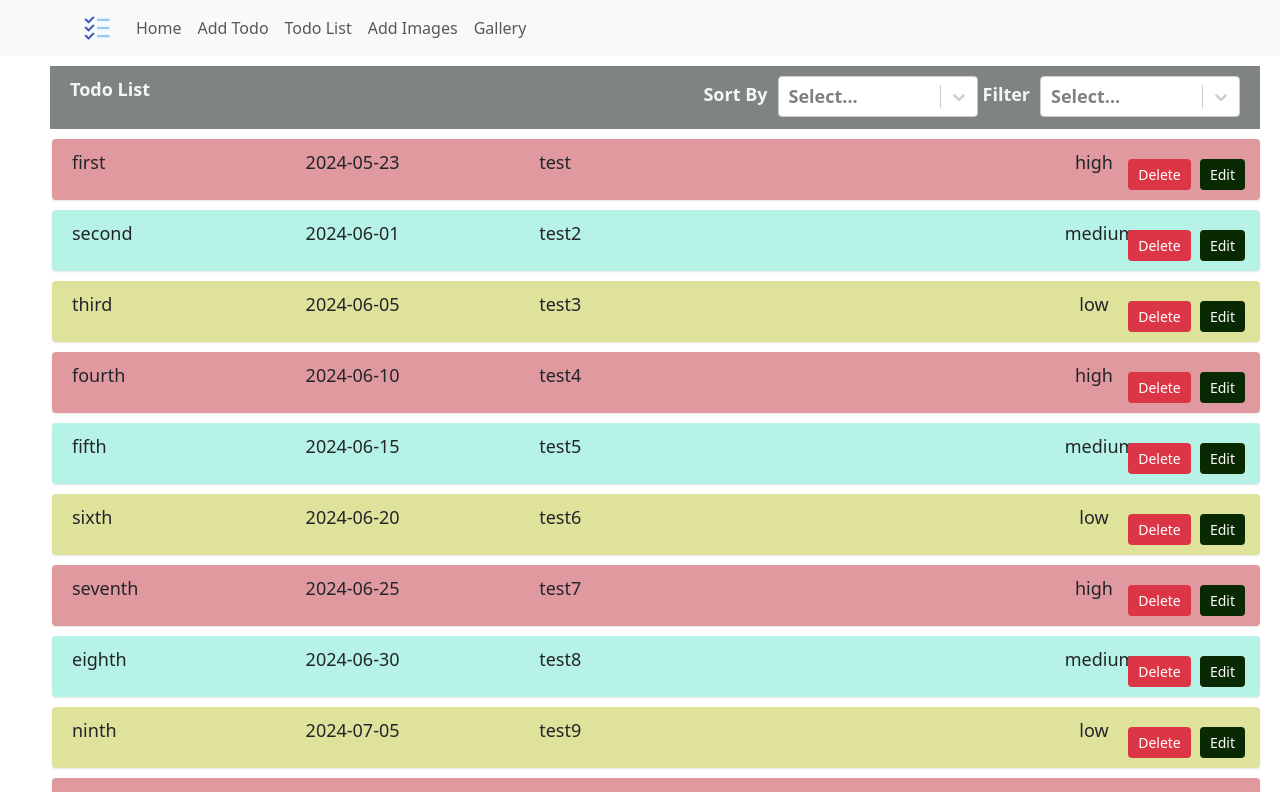
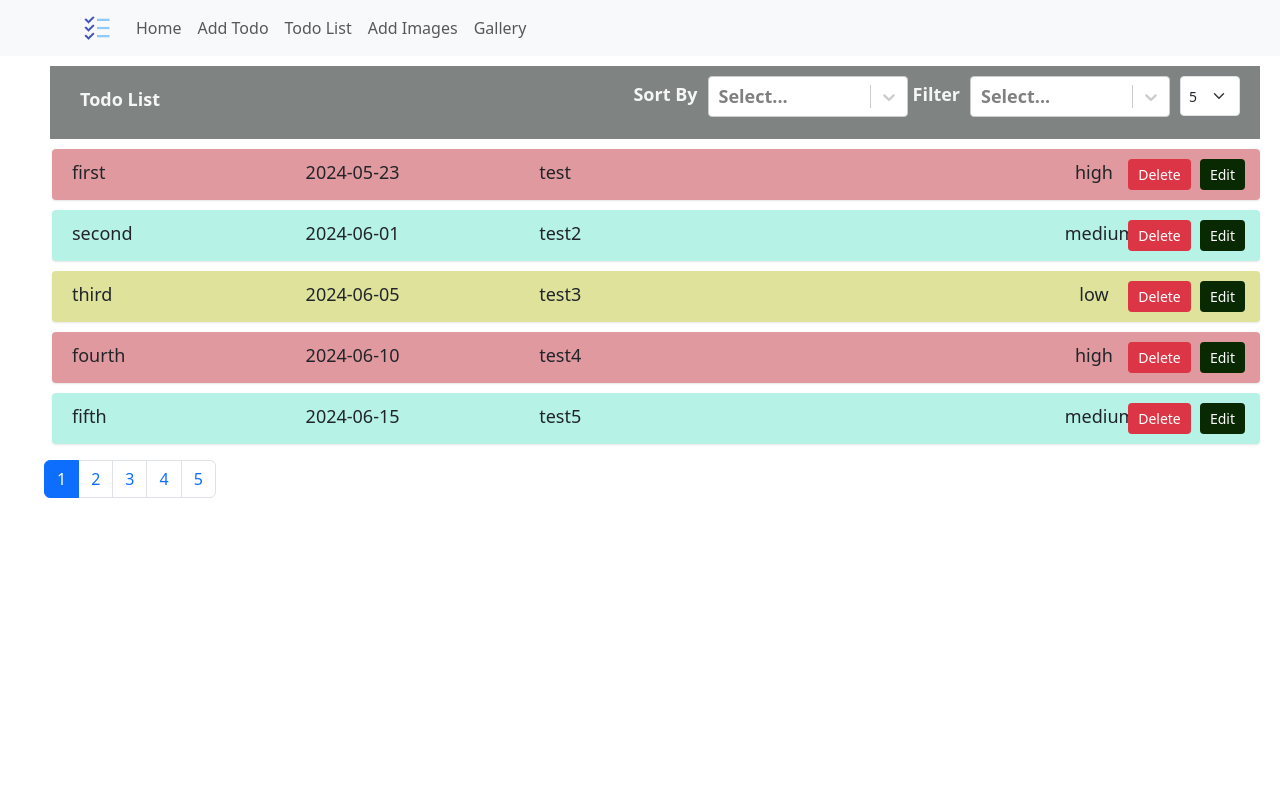
Before and after one commit to Sarman-Dasa/todo-app, a React (Create React App) app: page /todo-list in a window 1280 px wide. Shown: the top 792 px of the page. Built offline with nearby package versions, Linux system fonts and the light colour scheme.

Commit message:
Add Priority wise todo count into dashboard and route redirection & get route query string data & create pagination component for todo list & add image delete functionality & fileupload & todo list ui changes

```diff
--- a/src/Component/Dashboard.js
+++ b/src/Component/Dashboard.js
@@ -1,8 +1,40 @@
-import React from "react";
+import React, { useEffect, useState } from "react";
 import { Card } from "react-bootstrap";
+import { useSelector } from "react-redux";
 import { Link } from "react-router-dom";
+import OverlayTrigger from "react-bootstrap/OverlayTrigger";
+import Tooltip from "react-bootstrap/Tooltip";
+import { useNavigate, createSearchParams } from "react-router-dom";
 
 export default function Dashboard() {
+  const todoList = useSelector((state) => state.todos.todos);
+  const [todoCount, setTodoCount] = useState({ high: 0, medium: 0, low: 0 });
+  const navigate = useNavigate();
+
+  useEffect(() => {
+    // when component mount to call getPriorityWiseCount() funcation
+    getPriorityWiseCount();
+  }, []);
+
+  // Get priority wise count from todo list
+  function getPriorityWiseCount() {
+    const todoPriorityCount = todoList.reduce((count, todo) => {
+      const { priority } = todo;
+      count[priority] = (count[priority] || 0) + 1;
+      return count;
+    }, {});
+
+    setTodoCount(todoPriorityCount);
+  }
+
+  const redirectTodoList = (key) => {
+    navigate(
+      `/todo-list?${createSearchParams({
+        priority: key,
+      })}`
+    );
+  };
+
   return (
     <div className="container">
       <Card style={{ width: "18rem" }}>
@@ -11,7 +43,37 @@ export default function Dashboard() {
           <Card.Subtitle className="mb-2 text-muted">
             Add Your Todo list
           </Card.Subtitle>
-          <Card.Text>sdasd</Card.Text>
+          <Card.Text>
+            <OverlayTrigger
+              overlay={<Tooltip id="tooltip-disabled">High</Tooltip>}
+            >
+              <button onClick={() => redirectTodoList("high")}>
+                {todoCount.high}
+              </button>
+            </OverlayTrigger>
+
+            <OverlayTrigger
+              overlay={<Tooltip id="tooltip-disabled">Medium</Tooltip>}
+            >
+              <button
+                onClick={() => redirectTodoList("medium")}
+                style={{ margin: "0px 5px", backgroundColor: "ButtonText" }}
+              >
+                {todoCount.medium}
+              </button>
+            </OverlayTrigger>
+
+            <OverlayTrigger
+              overlay={<Tooltip id="tooltip-disabled">Low</Tooltip>}
+            >
+              <button
+                onClick={() => redirectTodoList("low")}
+                style={{ backgroundColor: "Highlight" }}
+              >
+                {todoCount.low}
+              </button>
+            </OverlayTrigger>
+          </Card.Text>
           <Link className="card-link" to="/add-todo">
             Add Todo
           </Link>
--- /dev/null
+++ b/src/Component/MyPagination.js
@@ -0,0 +1,30 @@
+import React from "react";
+import { Pagination } from "react-bootstrap";
+
+export default function MyPagination({
+  totalCount,
+  perPage,
+  currentPage,
+  handlePageChange,
+}) {
+  const totalPageNumber = Math.ceil(totalCount / perPage);
+  return (
+    <div>
+      {
+        <Pagination className="px-4">
+          {Array.from({ length: totalPageNumber }).map((_, index) => {
+            return (
+              <Pagination.Item
+                onClick={() => handlePageChange(index + 1)}
+                key={index + 1}
+                active={index + 1 === currentPage}
+              >
+                {index + 1}
+              </Pagination.Item>
+            );
+          })}
+        </Pagination>
+      }
+    </div>
+  );
+}
--- a/src/Component/TodoList.js
+++ b/src/Component/TodoList.js
@@ -1,4 +1,4 @@
-import React, { useState, useMemo } from "react";
+import React, { useState, useMemo, useEffect } from "react";
 import { useSelector, useDispatch } from "react-redux";
 import "../css/todo.css";
 import { deleteTodo, sortOrder } from "../app/todo/todosSlice";
@@ -6,6 +6,10 @@ import UpdatedTodo from "./UpdateTodo";
 import Swal from "sweetalert2";
 import withReactContent from "sweetalert2-react-content";
 import Select from "react-select";
+import Pagination from "./MyPagination";
+import { Form } from "react-bootstrap";
+import { useSearchParams, useNavigate } from "react-router-dom";
+
 const MySwal = withReactContent(Swal);
 
 export default function TodoList() {
@@ -13,16 +17,14 @@ export default function TodoList() {
   const dispatch = useDispatch();
   const [isEdit, setIsEdit] = useState(false);
   const [editItem, setEditItem] = useState();
-  const [filterValue, setFilterValue] = useState(null);
-
-  //
-  const todoItemList = useMemo(() => {
-    let newFilterList = filterValue
-      ? todoList.filter((item) => item.priority === filterValue.value)
-      : todoList;
-    return newFilterList;
-  }, [filterValue, todoList]);
-
+  const [filterValue, setFilterValue] = useState();
+  const [perPage, setPerPage] = useState(5);
+  const [currentPage, setCurrentPage] = useState(1);
+  const [totalCount, setTotalCount] = useState(todoList.length);
+  const [searchParams, setSearchParams] = useSearchParams();
+  const navigate = useNavigate();
+  let priority = searchParams.get("priority");
+  const [isBackBtnShow, setIsBackBtnShow] = useState(false);
   // Priority option array
   const options = [
     { value: "high", label: "High" },
@@ -37,6 +39,7 @@ export default function TodoList() {
     { value: "priority", label: "Priority" },
   ];
 
+  const perPageOption = [5, 10, 15, 20];
   const deleteItem = (id) => {
     dispatch(deleteTodo(id));
     MySwal.fire("Deleted!", "", "success");
@@ -67,6 +70,20 @@ export default function TodoList() {
     });
   };
 
+  // Set Current page value
+  const handlePageChange = (pageNumber) => {
+    setCurrentPage(pageNumber);
+  };
+
+  // Filter todolist priority wise
+  const todoItemList = useMemo(() => {
+    let newFilterList = filterValue
+      ? todoList.filter((item) => item.priority === filterValue.value)
+      : todoList;
+    setTotalCount(newFilterList.length);
+    return newFilterList;
+  }, [filterValue, todoList]);
+
   // Sort Todo List
   const handlerSorBy = (e) => {
     let sortField = e ? e.value : "description";
@@ -76,15 +93,34 @@ export default function TodoList() {
   // Filter Todo List
   const handlerFilter = (e) => {
     setFilterValue(e);
+    setCurrentPage(1);
   };
-  if (!todoList) {
+
+  useEffect(() => {
+    setIsBackBtnShow(priority ? true : false);
+    let priorityValue = options.find((option) => option.value === priority);
+    setFilterValue(priorityValue);
+    return () => {
+      console.log("call de");
+      setIsBackBtnShow(false);
+    };
+  }, [priority]);
+
+  if (!todoItemList) {
     return;
   }
   return (
     <>
       <div className="todo-list">
         <div className="filter">
+          <div className="left-flot">
+            {isBackBtnShow && (
+              <button className="backBtn" onClick={() => navigate(-1)}>
+                back
+              </button>
+            )}
             <p className="heanding">Todo List</p>
+          </div>
           <div className="d-flex justify-content-between">
             <label>Sort By</label>
             <Select
@@ -101,10 +137,30 @@ export default function TodoList() {
               isClearable
               onChange={handlerFilter}
             />
+            {/* <Form.Select size="sm" onChange={(e)=>setPerPage(e.target.value)}>
+              <option value={5} selected>5</option>
+              <option value={10}>10</option>
+              <option value={15}>15</option>
+              <option value={20}>20</option>
+            </Form.Select> */}
+
+            <Form.Select
+              size="sm"
+              onChange={(e) => setPerPage(e.target.value)}
+              defaultValue={perPageOption[0]}
+            >
+              {perPageOption.map((item, index) => (
+                <option key={index} value={item}>
+                  {item}
+                </option>
+              ))}
+            </Form.Select>
           </div>
         </div>
         <ul>
-          {todoItemList.map((item, index) => {
+          {todoItemList
+            .slice((currentPage - 1) * perPage, currentPage * perPage)
+            .map((item, index) => {
               return (
                 <li key={index} className={`todo-item ${item.priority}`}>
                   <span className="title">{item.title}</span>
@@ -129,6 +185,12 @@ export default function TodoList() {
               );
             })}
         </ul>
+        <Pagination
+          totalCount={totalCount}
+          perPage={perPage}
+          currentPage={currentPage}
+          handlePageChange={handlePageChange}
+        />
       </div>
       {isEdit && (
         <UpdatedTodo
--- a/src/Component/UpdateTodo.js
+++ b/src/Component/UpdateTodo.js
@@ -21,7 +21,7 @@ function UpdatedTodo(props) {
         Launch demo modal
       </Button> */}
 
-      <Modal show={show} onHide={handleClose}>
+      <Modal show={show} onHide={handleClose} centered size="lg">
         <Modal.Header closeButton>
           <Modal.Title>Edit Todo</Modal.Title>
         </Modal.Header>
--- a/src/css/fileUpload.css
+++ b/src/css/fileUpload.css
@@ -5,7 +5,7 @@
 button {
   margin-top: 10px;
   padding: 10px 20px;
-  background-color: #007bff;
+  background-color: #dc3545;
   color: white;
   border: none;
   border-radius: 5px;
@@ -13,7 +13,7 @@ button {
 }
 
 button:hover {
-  background-color: #0056b3;
+  background-color: #dc3545;
 }
 
 .file-upload {
--- a/src/css/fileUpload.scss
+++ b/src/css/fileUpload.scss
@@ -5,7 +5,7 @@
   button {
     margin-top: 10px;
     padding: 10px 20px;
-    background-color: #007bff;
+    background-color: #dc3545;
     color: white;
     border: none;
     border-radius: 5px;
@@ -13,7 +13,7 @@
   }
 
   button:hover {
-    background-color: #0056b3;
+    background-color: #dc3545;
   }
 
   .file-upload {
--- a/src/css/todo.css
+++ b/src/css/todo.css
@@ -35,9 +35,14 @@
   display: flex;
   justify-content: space-between;
 }
+.todo-list .filter .left-flot {
+  display: flex;
+}
 .todo-list .filter .heanding {
   text-align: start;
   color: #f5f6f6;
+  margin-top: 10px;
+  margin-left: 10px;
 }
 .todo-list .filter label:nth-of-type(1) {
   color: #f5f6f6;
@@ -50,6 +55,17 @@
 }
 .todo-list .filter .sort-by {
   min-width: 200px;
+}
+.todo-list .filter .form-select {
+  margin-left: 10px;
+  height: 40px;
+  max-width: 60px;
+}
+.todo-list .filter .backBtn {
+  margin: 0px;
+  padding: 0px 20px;
+  background-color: #446af4;
+  font-size: 18px;
 }
 .todo-list .high {
   background-color: #e199a0;
@@ -98,6 +114,7 @@
   background-color: #dc3545;
   color: white;
   cursor: pointer;
+  margin-top: 0px;
 }
 .todo-list .todo-item .deleteBtn:hover, .todo-list .todo-item .editBtn:hover {
   background-color: #c82333;
@@ -105,6 +122,6 @@
 .todo-list .todo-item .editBtn {
   background-color: #082902;
 }
-.todo-list .todo-item .edit:hover {
+.todo-list .todo-item .editBtn:hover {
   background-color: #082902;
 }/*# sourceMappingURL=todo.css.map */
--- a/src/css/todo.scss
+++ b/src/css/todo.scss
@@ -38,11 +38,15 @@
     display: flex;
     justify-content: space-between;
 
+    .left-flot {
+      display: flex;
+    }
     .heanding {
       text-align: start;
       color: #f5f6f6;
+      margin-top: 10px;
+      margin-left: 10px;
     }
-
     label:nth-of-type(1) {
       color: #f5f6f6;
       margin-right: 10px;
@@ -55,6 +59,18 @@
 
     .sort-by {
       min-width: 200px;
+    }
+    .form-select {
+      margin-left: 10px;
+      height: 40px;
+      max-width:60px
+    }
+
+    .backBtn {
+      margin: 0px;
+      padding: 0px 20px;
+      background-color: #446af4;
+      font-size: 18px;
     }
   }
 
@@ -121,6 +137,7 @@
       background-color: #dc3545;
       color: white;
       cursor: pointer;
+      margin-top:0px;
     }
 
     .deleteBtn:hover {
@@ -132,7 +149,7 @@
       background-color: #082902;
     }
 
-    .edit:hover {
+    .editBtn:hover {
       background-color: #082902;
     }
   }
```
Also changed, not shown: src/Component/Gallery.js (+50 -5 lines), 1 other file (tests, documents, lock files or other folders). Lines whose indentation alone changed are shown as unchanged.
